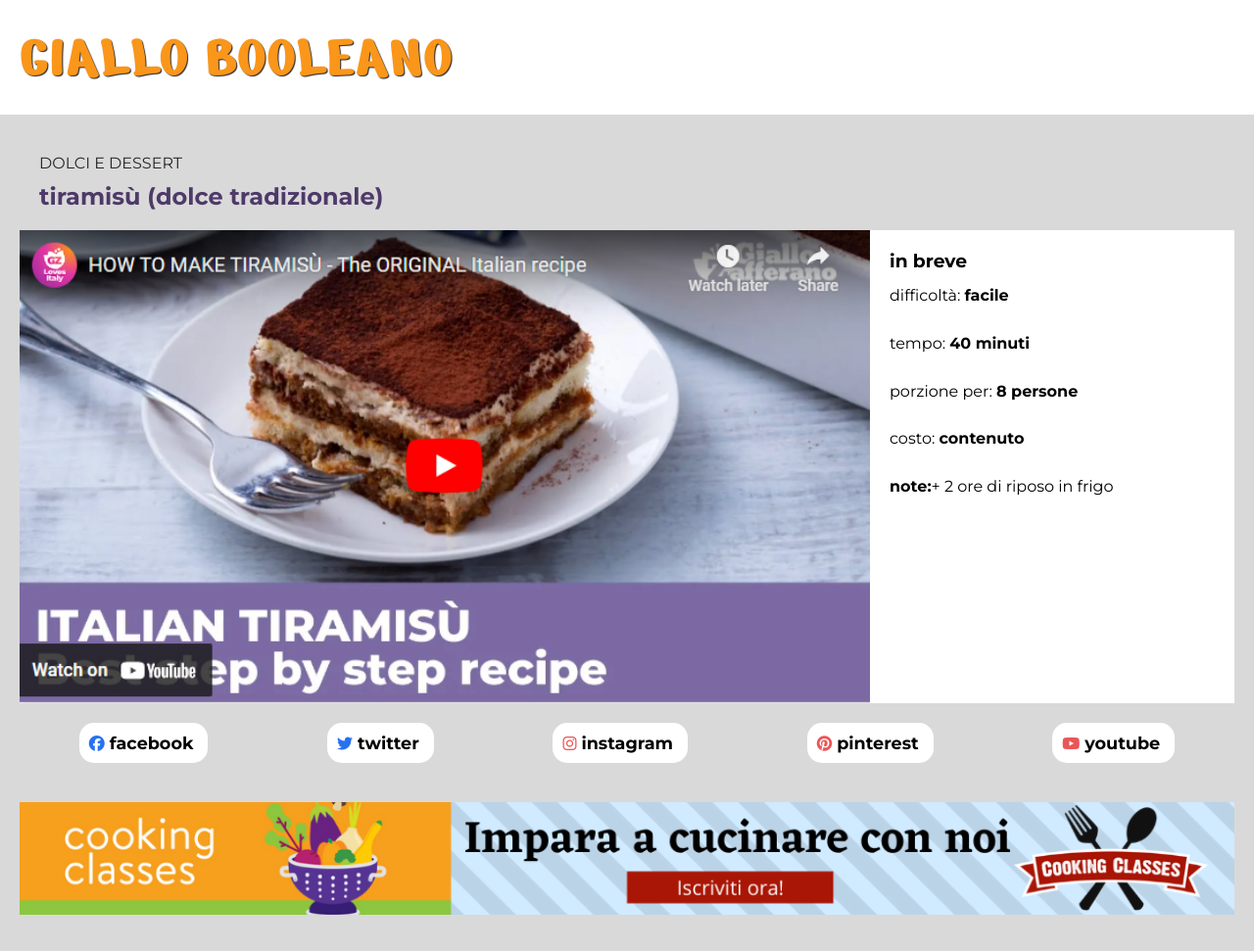
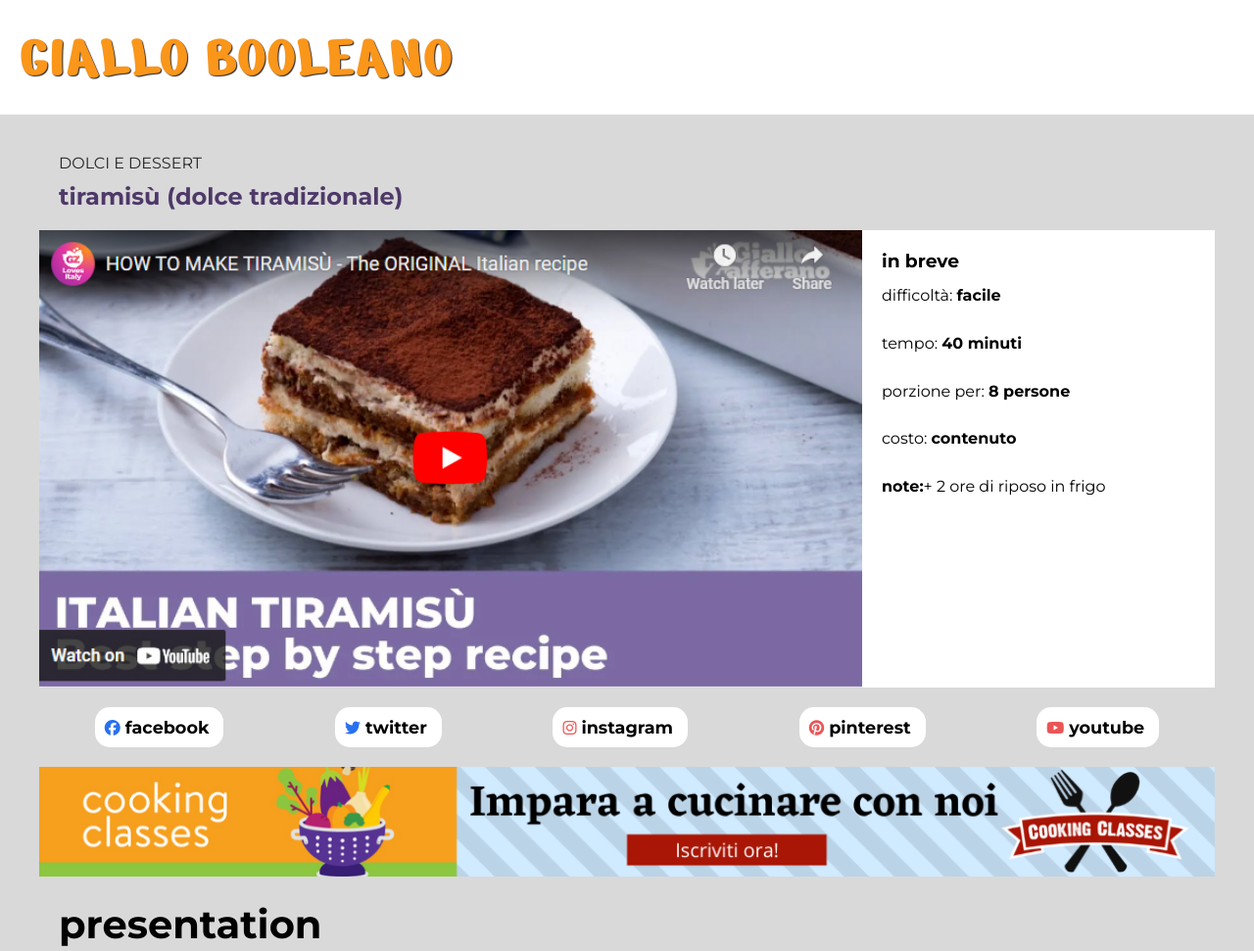
Before and after one commit to alessandroguddo02/htmlcss-responsive-layout, a plain HTML site: page index.html in a window 1280 px wide. Shown: the top 971 px of the page at 98% size. Drawn offline with Linux system fonts and the light colour scheme.

Commit message:
add max-width

```diff
--- a/css/style.css
+++ b/css/style.css
@@ -20,6 +20,7 @@
 body {
     font-family: Montserrat, 'Helvetica Neue', sans-serif;
 }
+
 
 header,
 footer {
@@ -284,6 +285,12 @@ footer ul li a {
 @media screen and (min-width: 992px) {
     /*header*/
 
+    .container-small{
+        max-width: 1200px;
+        margin: 0 auto;
+    }
+
+
     h1{
        font-size: 4em;
     }
--- a/index.html
+++ b/index.html
@@ -29,12 +29,12 @@
     <main>
         <!--title-->
         <section class=" debug">
-            <div class="p-20 tiramisù">
+            <div class=" container-small p-20 tiramisù">
                 <h4>dolci e dessert</h4>
                 <h2>tiramisù <span>(dolce tradizionale)</span></h2>
             </div>
             <!--image and content-->
-            <div class="container flex-lg">
+            <div class="container container-small flex-lg">
                 <div class="image debug">
                     <img src="./img/image (10).png" alt="how-to-make-tiramisù">
                 </div>
@@ -50,7 +50,7 @@
                 </div>
             </div>
 
-            <div class="icons">
+            <div class="icons container-small">
                 <ul class="d-flex around">
                     <li><a href="#"><i id="facebook" class="fa-brands fa-facebook"></i></a><span>facebook</span></li>
                     <li><a href="#"><i id="twitter" class="fa-brands fa-twitter"></i></a><span>twitter</span></li>
@@ -62,14 +62,14 @@
         </section>
 
         <section>
-            <div class="aside">
+            <div class="aside container-small">
                 <aside>
                     <img src="./img/banner.png" alt="banner">
                 </aside>
             </div>
         </section>
 
-        <section class=" debug">
+        <section class="container-small debug">
             <div class="presentation p-20">
                 <h2>presentation</h2>
                 <div class="border"></div>
```
